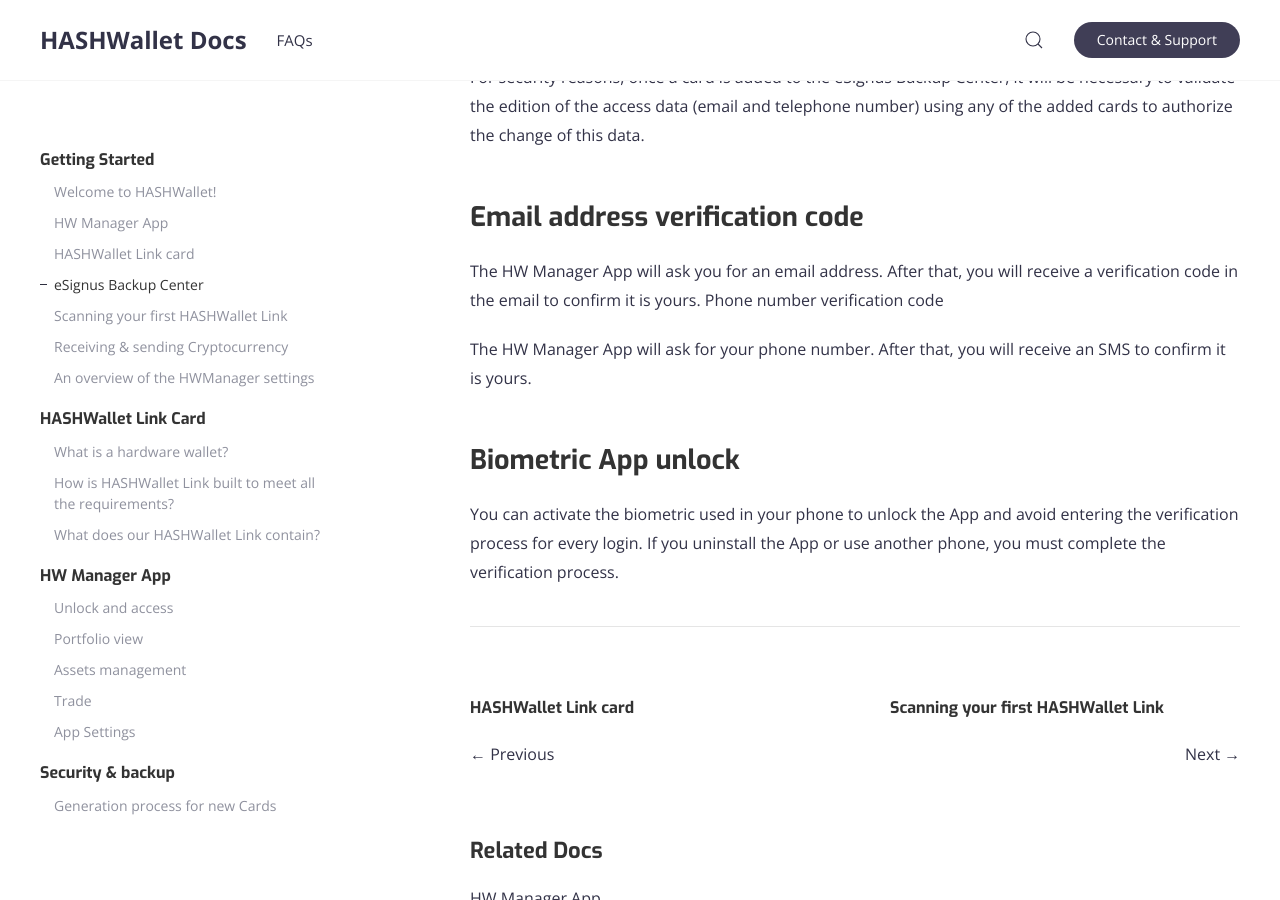
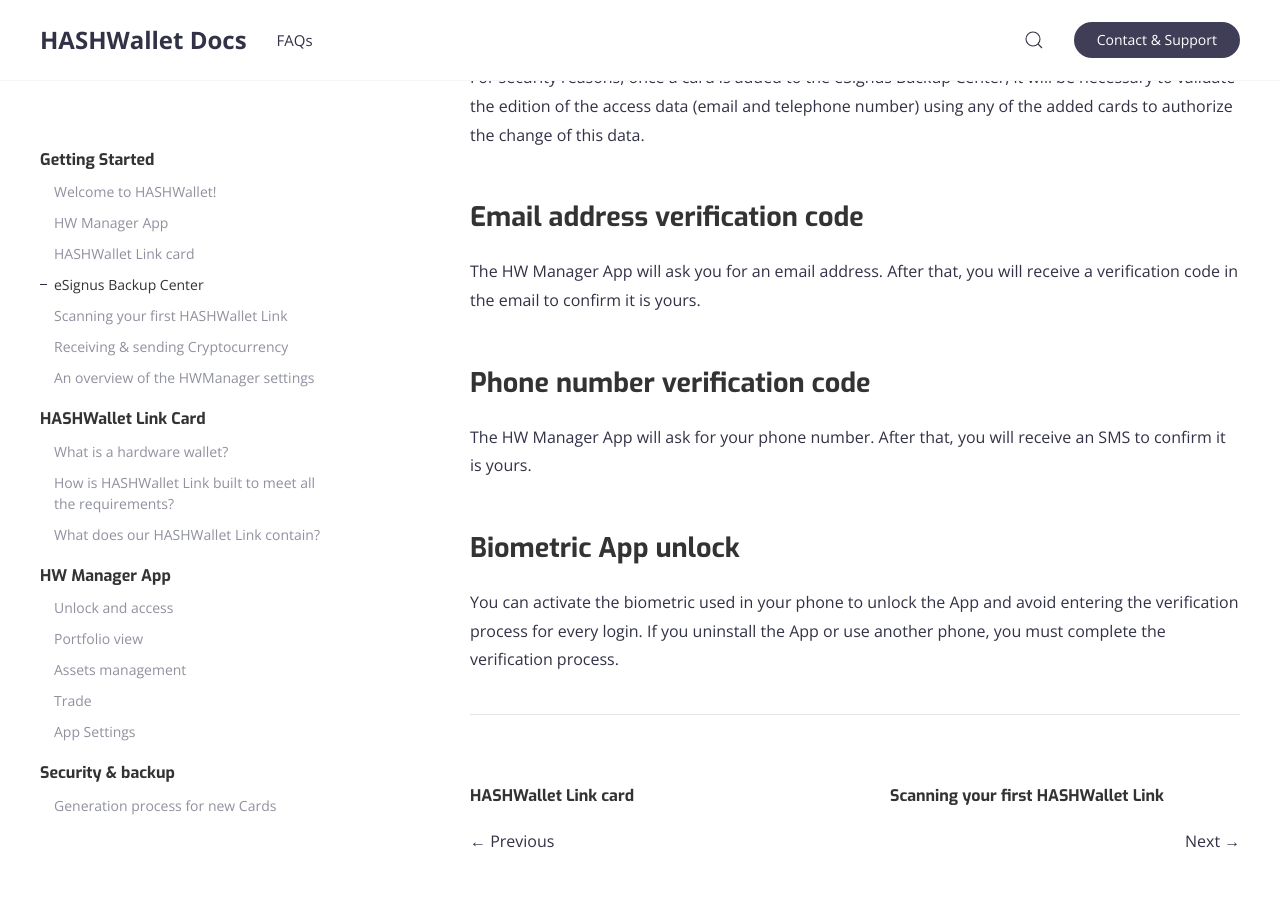
Before and after one commit to eSignus/support, a Jekyll site: the page built from _docs/intro_esignus_backup_center.md, in a window 1280 px wide and 900 px high, scrolled down 1136 px. Built offline with Jekyll 4.4.1, drawn with Linux system fonts in a browser that asks for light colours.

```diff
--- a/_docs/intro_esignus_backup_center.md
+++ b/_docs/intro_esignus_backup_center.md
@@ -34,7 +34,8 @@ For security reasons, once a card is added to the eSignus Backup Center, it will
 ## Email address verification code
 
 The HW Manager App will ask you for an email address. After that, you will receive a verification code in the email to confirm it is yours.
-Phone number verification code
+
+## Phone number verification code
 
 The HW Manager App will ask for your phone number. After that, you will receive an SMS to confirm it is yours.
 
```
